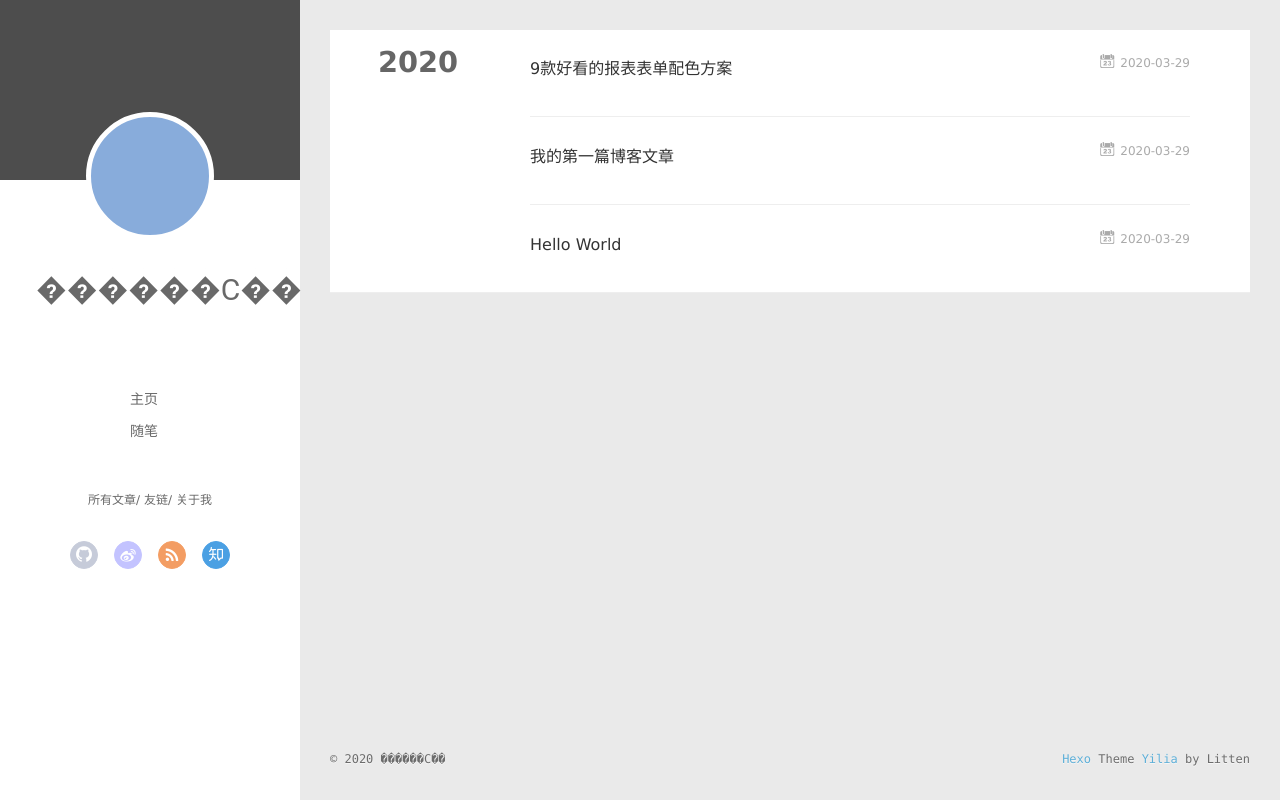
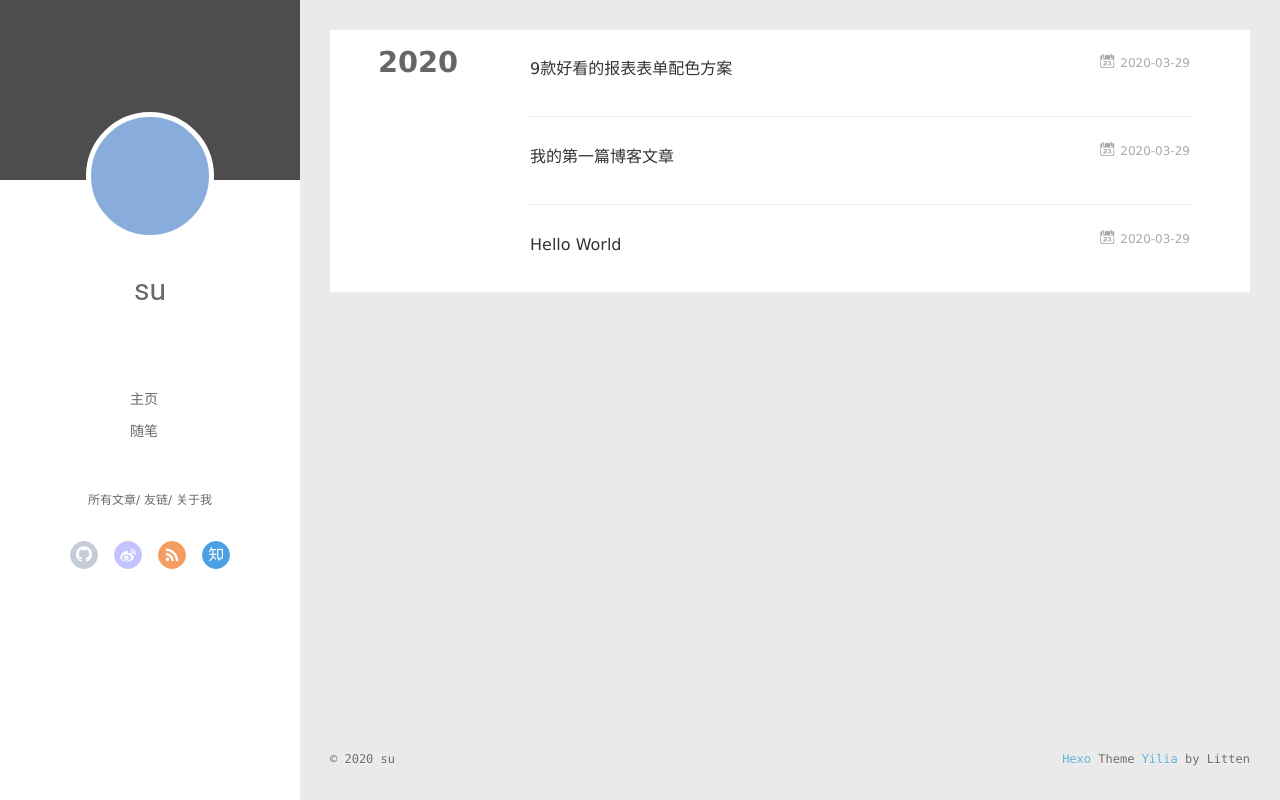
Before and after one commit to thefallingmoon/thefallingmoon.github.io, a plain HTML site: page archives/index.html in a window 1280 px wide. Drawn offline with Linux system fonts and the light colour scheme.

Commit message:
Site updated: 2020-03-31 17:50:02

```diff
--- a/archives/index.html
+++ b/archives/index.html
@@ -15,7 +15,7 @@
 <meta property="og:site_name" content="Sexyfender&#39;s blog">
 <meta property="og:description" content="������С�յĸ��˲���">
 <meta property="og:locale" content="zh_CN">
-<meta property="article:author" content="������С��">
+<meta property="article:author" content="su">
 <meta name="twitter:card" content="summary">
 
     <link rel="alternative" href="/atom.xml" title="Sexyfender&#39;s blog" type="application/atom+xml">
@@ -48,7 +48,7 @@
 			<img src="" class="js-avatar">
 		</a>
 		<hgroup>
-		  <h1 class="header-author"><a href="/">������С��</a></h1>
+		  <h1 class="header-author"><a href="/">su</a></h1>
 		</hgroup>
 
 
@@ -106,7 +106,7 @@
 				<img src="" class="js-avatar">
 			</div>
 			<hgroup>
-			  <h1 class="header-author js-header-author">������С��</h1>
+			  <h1 class="header-author js-header-author">su</h1>
 			</hgroup>
 
 
@@ -258,7 +258,7 @@
   <div class="outer">
     <div id="footer-info">
     	<div class="footer-left">
-    		&copy; 2020 ������С��
+    		&copy; 2020 su
     	</div>
       	<div class="footer-right">
       		<a href="http://hexo.io/" target="_blank">Hexo</a>  Theme <a href="https://github.com/litten/hexo-theme-yilia" target="_blank">Yilia</a> by Litten
```
Also changed, not shown: 2020/03/29/hello-world/index.html (+4 -4 lines), 2020/03/29/我的第一篇博客文章/index.html (+4 -4 lines), 2020/03/29/推荐9款好看的报表表单配色方案/index.html (+4 -4 lines), archives/2020/03/index.html (+4 -4 lines), archives/2020/index.html (+4 -4 lines), index.html (+4 -4 lines).
